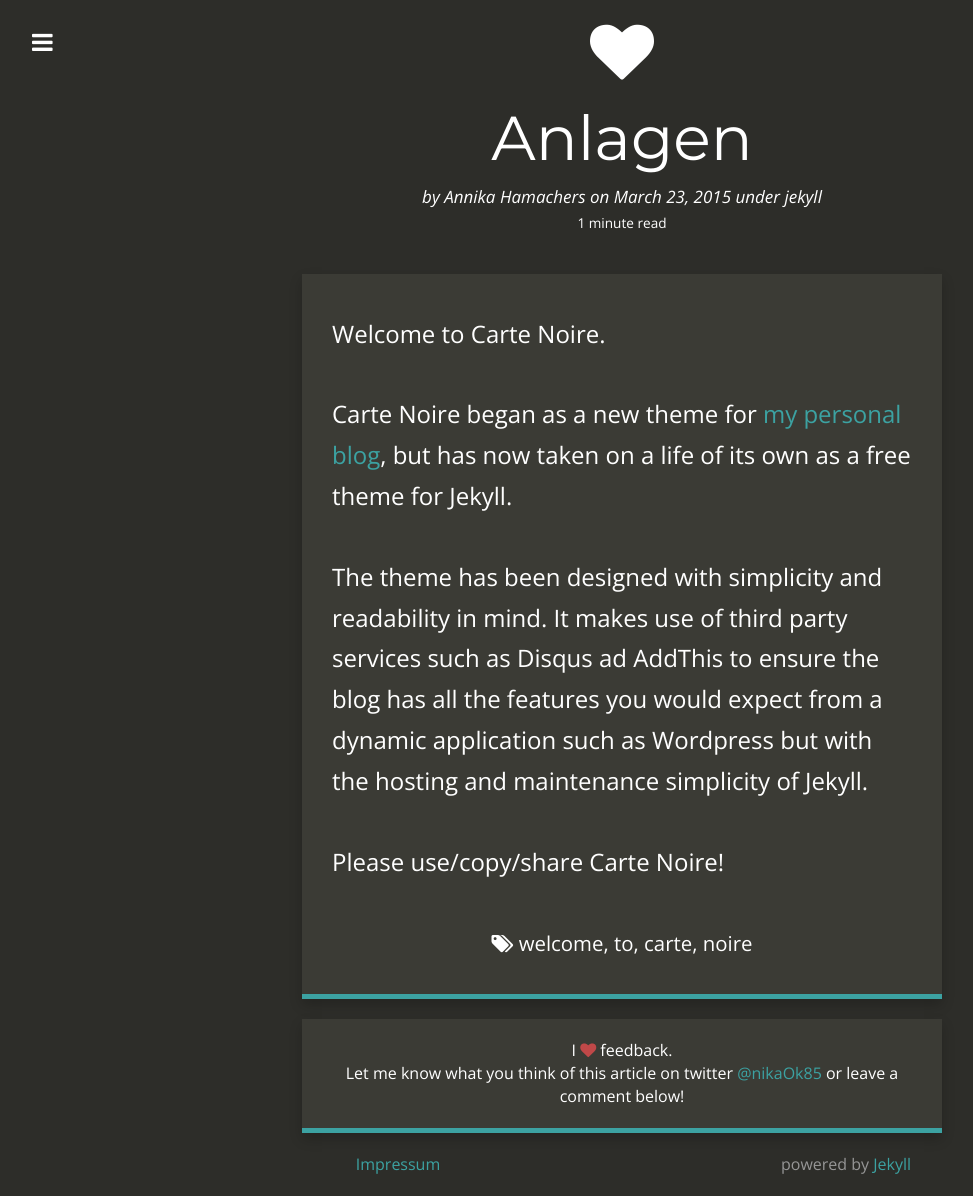
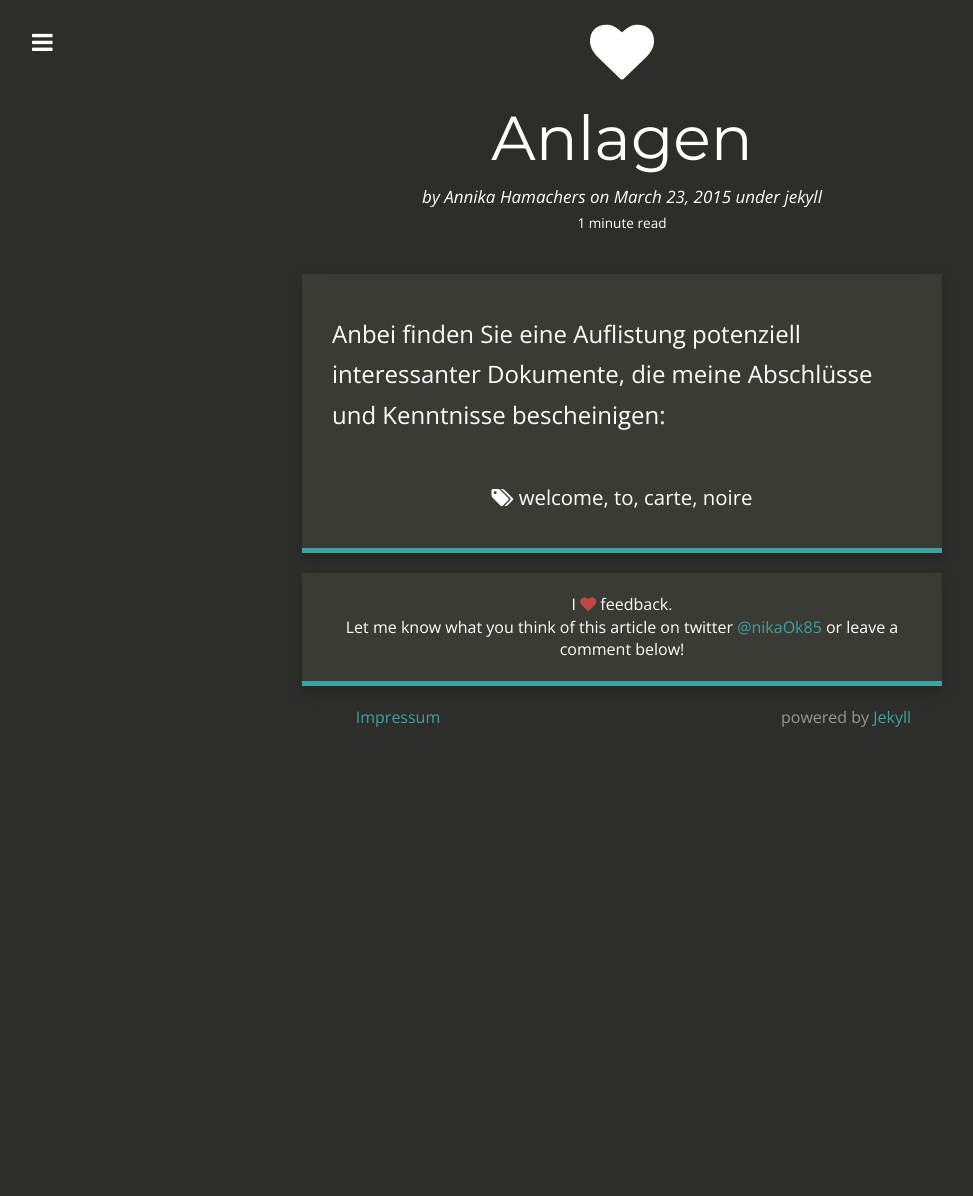
Before and after one commit to BriGitBardot/Bewerbung2, a Jekyll site: the page built from Anlagen.md, in a window 1280 px wide. Shown: the whole page, without its empty margins (18-991 px from the left). Built offline with Jekyll 4.4.1, drawn with Linux system fonts in a browser that asks for light colours; nearby versions of some CDN libraries; after the commit the page ends 900 px from its top, so only the background shows below that.

Commit message:
Update Anlagen.md

```diff
--- a/Anlagen.md
+++ b/Anlagen.md
@@ -13,16 +13,4 @@
  - noire
 ---
 
-Welcome to Carte Noire.
-
-Carte Noire began as a new theme for [my personal blog][1], but has now taken
-on a life of its own as a free theme for Jekyll.
-
-The theme has been designed with simplicity and readability in mind. It makes
-use of third party services such as Disqus ad AddThis to ensure the blog has
-all the features you would expect from a dynamic application such as Wordpress
-but with the hosting and maintenance simplicity of Jekyll.
-
-Please use/copy/share Carte Noire!
-
-[1]: http://www.jacobtomlinson.co.uk/
+Anbei finden Sie eine Auflistung potenziell interessanter Dokumente, die meine Abschlüsse und Kenntnisse bescheinigen:
```
